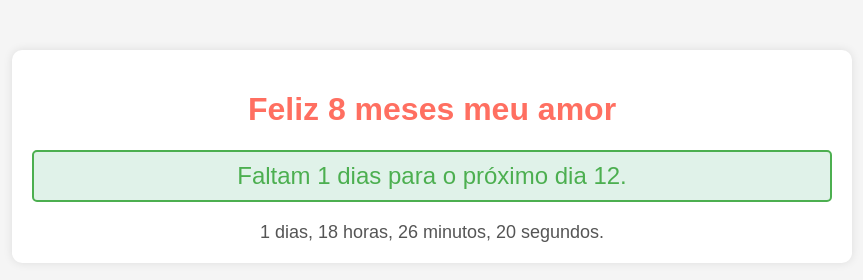
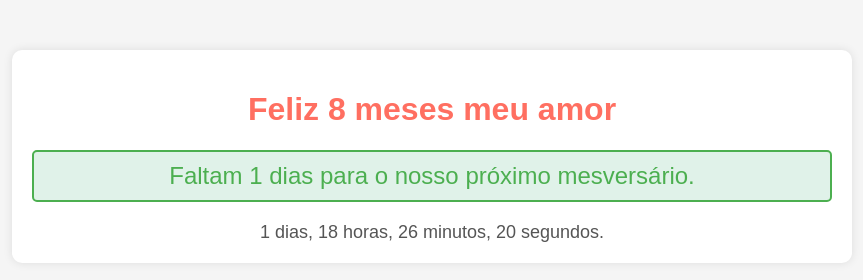
Before and after one commit to Mauriciowds/feliz-8-meses, a plain HTML site: page index.html in a window 1280 px wide. Shown: the whole page, without its empty margins (208-1071 px from the left). Drawn offline with Linux system fonts and the light colour scheme.

Commit message:
Update index.html

```diff
--- a/index.html
+++ b/index.html
@@ -84,7 +84,7 @@
             var diff = proximoDia12 - dataAtual;
             var diasRestantes = Math.ceil(diff / (1000 * 60 * 60 * 24));
 
-            document.getElementById('timer').innerHTML = 'Faltam ' + diasRestantes + ' dias para o próximo dia 12.';
+            document.getElementById('timer').innerHTML = 'Faltam ' + diasRestantes + ' dias para o nosso próximo mesversário.';
 
             if (dataAtual.getDate() === 12) {
                 document.getElementById('mensagem').style.display = 'block'; // Exibir a mensagem de felicitações
```
